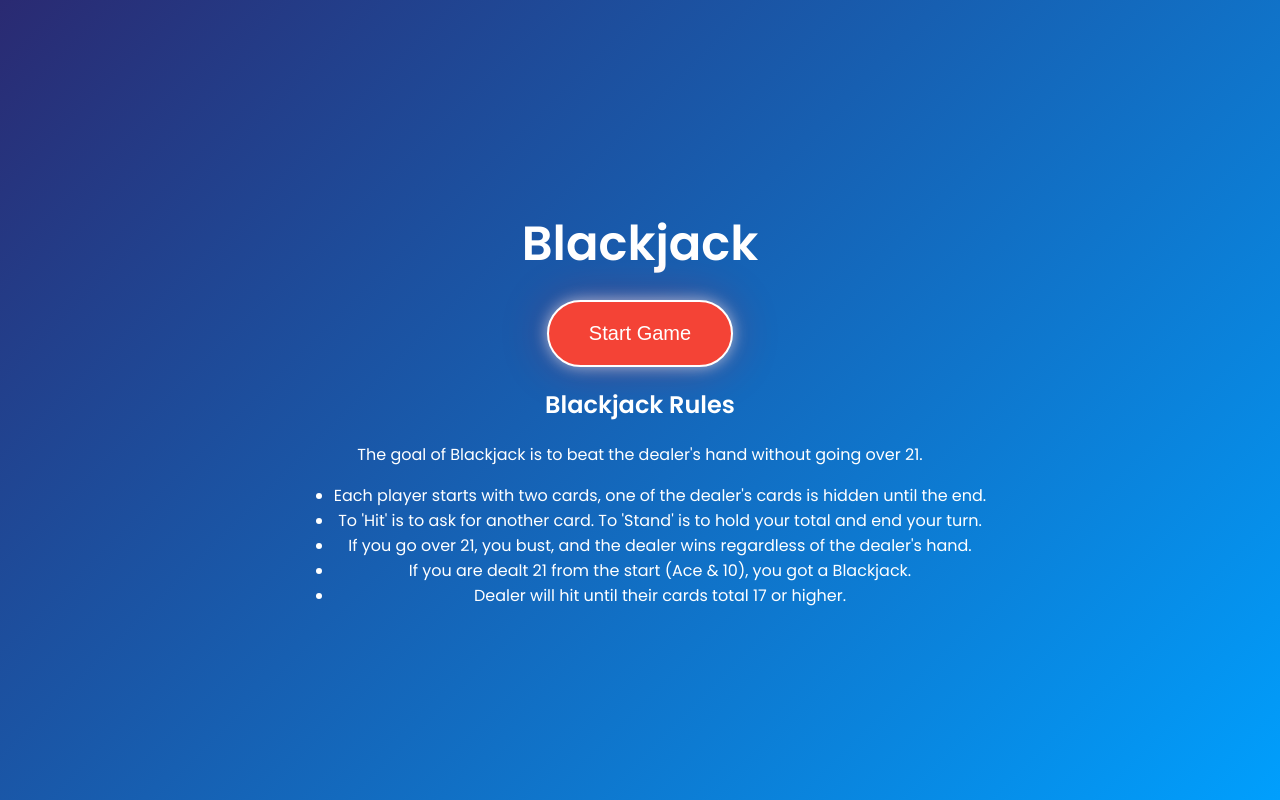
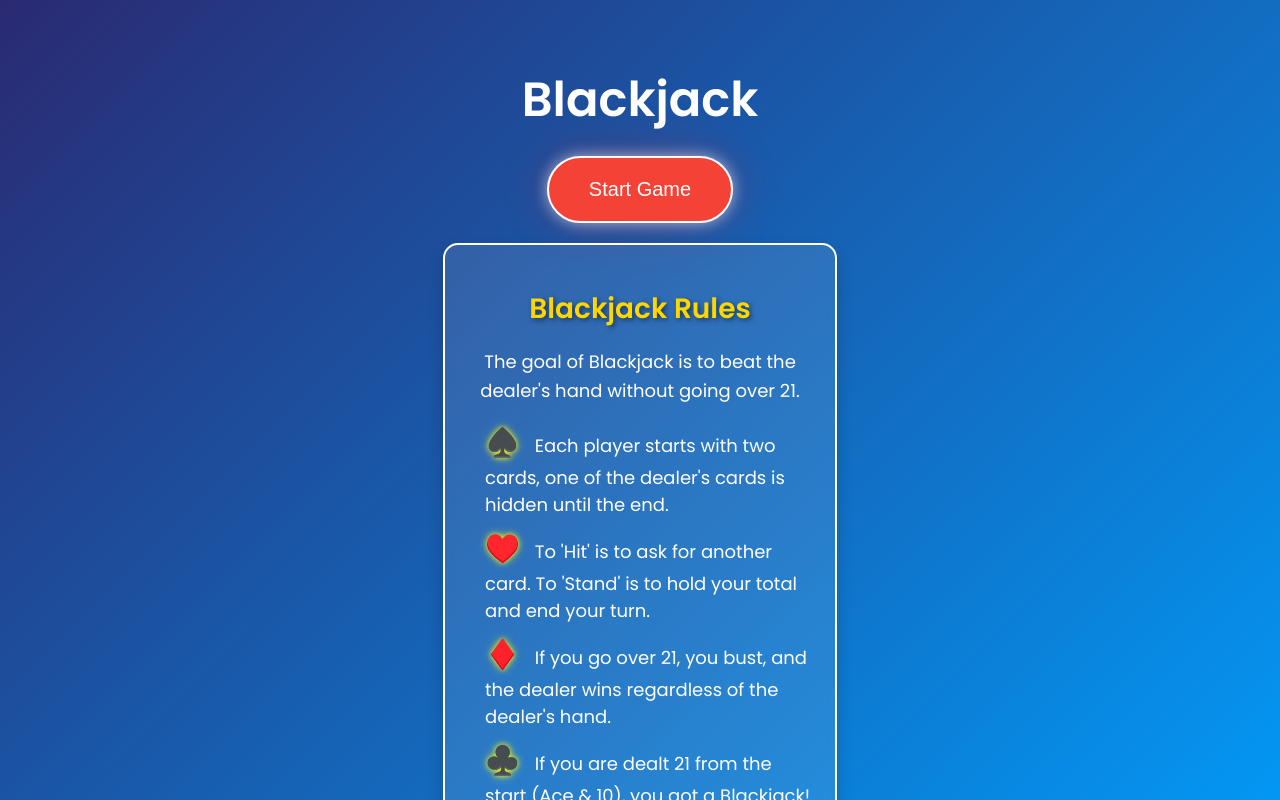
Before and after one commit to jessicacousins/blackjack_fullstack_app, a React (Vite) app: page / in a window 1280 px wide. Shown: the top 800 px of the page. Built offline with nearby package versions, Linux system fonts and the light colour scheme.

Commit message:
update styles for rules

```diff
--- a/src/App.css
+++ b/src/App.css
@@ -4,3 +4,103 @@
   padding: 2rem;
   text-align: center;
 }
+
+/* General body styling */
+body {
+  margin: 0;
+  padding: 0;
+  box-sizing: border-box;
+  font-family: "Poppins", sans-serif;
+  background: linear-gradient(135deg, #2a2a72, #009ffd);
+  color: #fff;
+  min-height: 100vh;
+  display: flex;
+  align-items: center;
+  justify-content: center;
+}
+
+.App {
+  text-align: center;
+}
+
+/* Styling the rules section */
+.rules {
+  background: rgba(255, 255, 255, 0.1);
+  backdrop-filter: blur(5px);
+  border-radius: 15px;
+  padding: 20px;
+  margin-top: 20px;
+  box-shadow: 0 8px 16px rgba(0, 0, 0, 0.2);
+  animation: fadeInUp 1s ease;
+  max-width: 90%;
+  width: 350px;
+  margin-left: auto;
+  margin-right: auto;
+  border: 2px solid #fff;
+}
+
+.rules h2 {
+  font-size: 28px;
+  color: #ffd700;
+  margin-bottom: 15px;
+  text-shadow: 2px 2px 5px rgba(0, 0, 0, 0.5);
+  animation: pop 1s ease;
+}
+
+.rules p {
+  font-size: 18px;
+  margin-bottom: 15px;
+  line-height: 1.6;
+}
+
+.rules ul {
+  list-style-type: none;
+  padding: 0;
+}
+
+.rules li {
+  font-size: 18px;
+  margin-bottom: 10px;
+  padding-left: 20px;
+  position: relative;
+  text-align: left;
+}
+
+/* Adding fun icons */
+/* .rules li::before {
+  content: "⭐";
+  position: absolute;
+  left: 0;
+  font-size: 18px;
+  color: #ffd700;
+} */
+
+.emoji {
+  font-size: 28px;
+  margin-right: 10px;
+  color: rgb(255, 215, 0);
+  text-shadow: 0 0 5px rgba(255, 255, 0, 0.8), 0 0 10px rgba(255, 255, 0, 0.6);
+  display: inline-block;
+}
+
+@keyframes fadeInUp {
+  from {
+    opacity: 0;
+    transform: translateY(20px);
+  }
+  to {
+    opacity: 1;
+    transform: translateY(0);
+  }
+}
+
+@keyframes pop {
+  0% {
+    transform: scale(0.8);
+    opacity: 0;
+  }
+  100% {
+    transform: scale(1);
+    opacity: 1;
+  }
+}
--- a/src/App.jsx
+++ b/src/App.jsx
@@ -1,4 +1,3 @@
-import React from "react";
 import BlackjackGame from "./components/BlackjackGame";
 import "./App.css";
 
@@ -14,21 +13,25 @@ function App() {
         </p>
         <ul>
           <li>
-            Each player starts with two cards, one of the dealer's cards is
-            hidden until the end.
+            <span className="emoji">♠️</span> Each player starts with two cards,
+            one of the dealer's cards is hidden until the end.
           </li>
           <li>
-            To 'Hit' is to ask for another card. To 'Stand' is to hold your
-            total and end your turn.
+            <span className="emoji">♥️</span> To 'Hit' is to ask for another
+            card. To 'Stand' is to hold your total and end your turn.
           </li>
           <li>
-            If you go over 21, you bust, and the dealer wins regardless of the
-            dealer's hand.
+            <span className="emoji">♦️</span> If you go over 21, you bust, and
+            the dealer wins regardless of the dealer's hand.
           </li>
           <li>
-            If you are dealt 21 from the start (Ace & 10), you got a Blackjack.
+            <span className="emoji">♣️</span> If you are dealt 21 from the start
+            (Ace & 10), you got a Blackjack!
           </li>
-          <li>Dealer will hit until their cards total 17 or higher.</li>
+          <li>
+            <span className="emoji">♠️</span> Dealer will hit until their cards
+            total 17 or higher.
+          </li>
         </ul>
       </div>
     </div>
```
